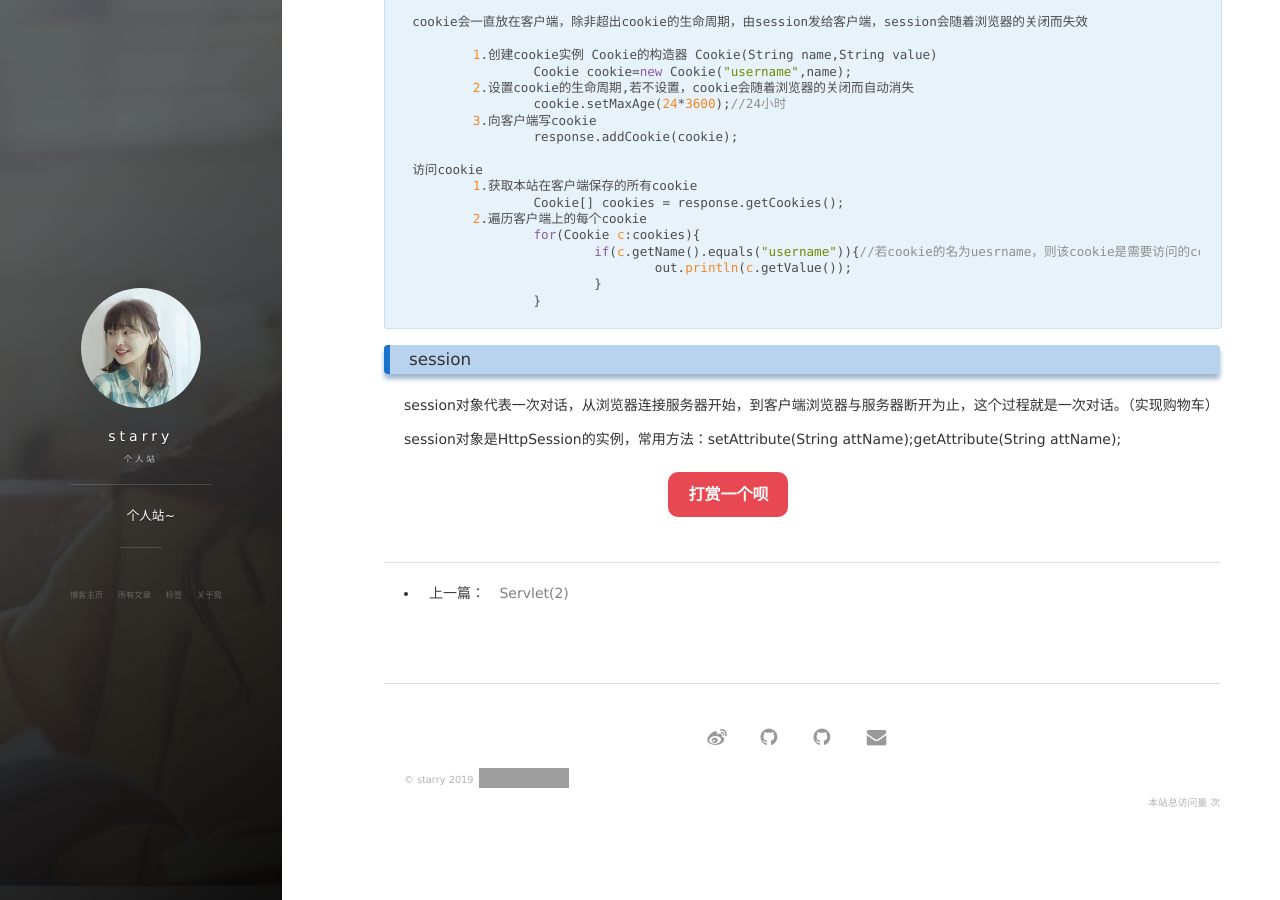
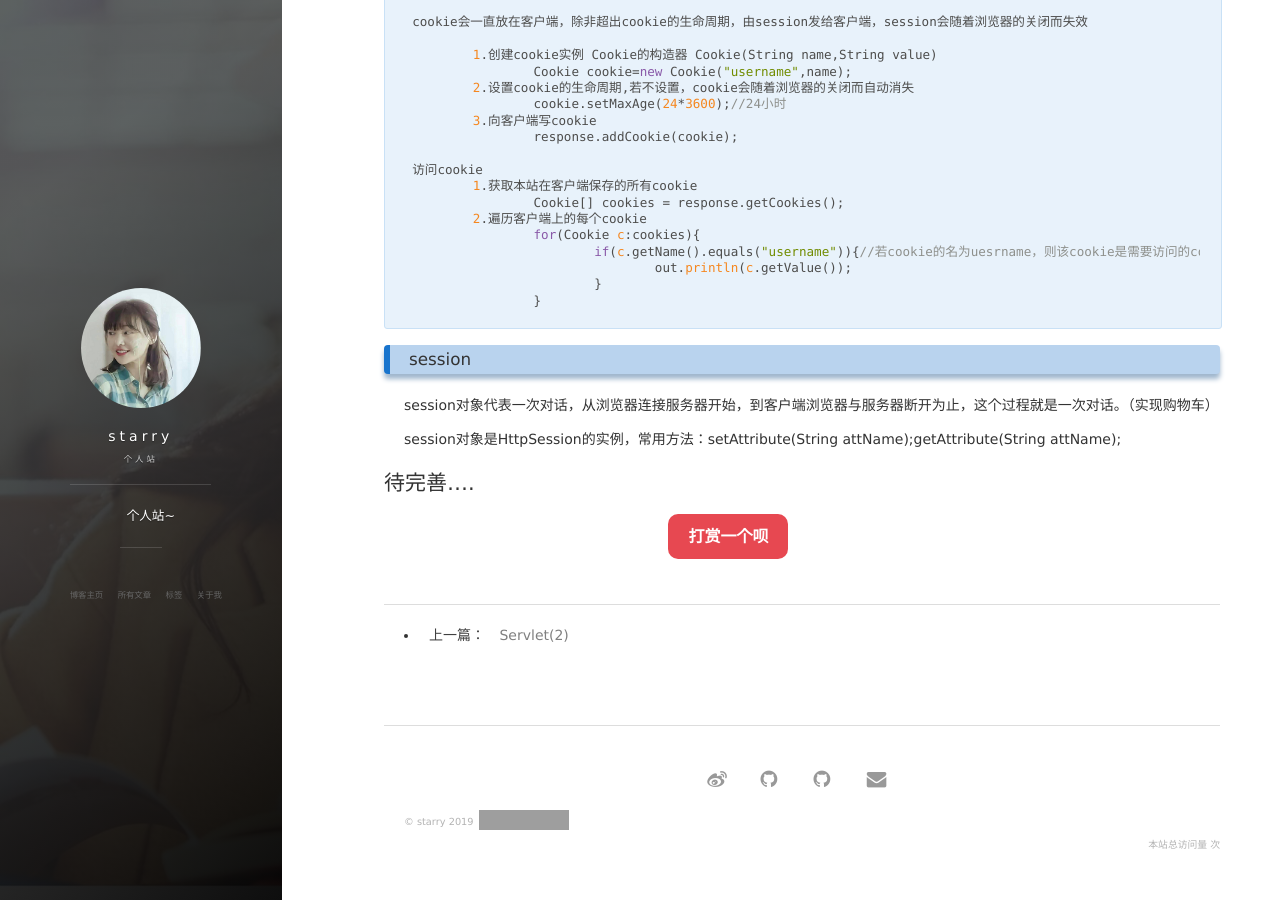
Before and after one commit to MMstarry/MMstarry.github.io, a Jekyll site: the page built from _posts/2019-03-11-jsp九大内置对象.md, in a window 1280 px wide and 900 px high, scrolled down 1851 px. Built offline with Jekyll 4.4.1, drawn with Linux system fonts in a browser that asks for light colours; nearby versions of some CDN libraries; comment, search, counter and statistics services are not loaded; grey boxes are pictures that could not be loaded.

Commit message:
Update 2019-03-11-jsp九大内置对象.md

```diff
--- a/_posts/2019-03-11-jsp九大内置对象.md
+++ b/_posts/2019-03-11-jsp九大内置对象.md
@@ -112,3 +112,5 @@ out对象代表一个页面输出流，通常用于在页面输出变量值和
 session对象代表一次对话，从浏览器连接服务器开始，到客户端浏览器与服务器断开为止，这个过程就是一次对话。（实现购物车）
 
 session对象是HttpSession的实例，常用方法：setAttribute(String attName);getAttribute(String attName);
+
+## 待完善....
```
